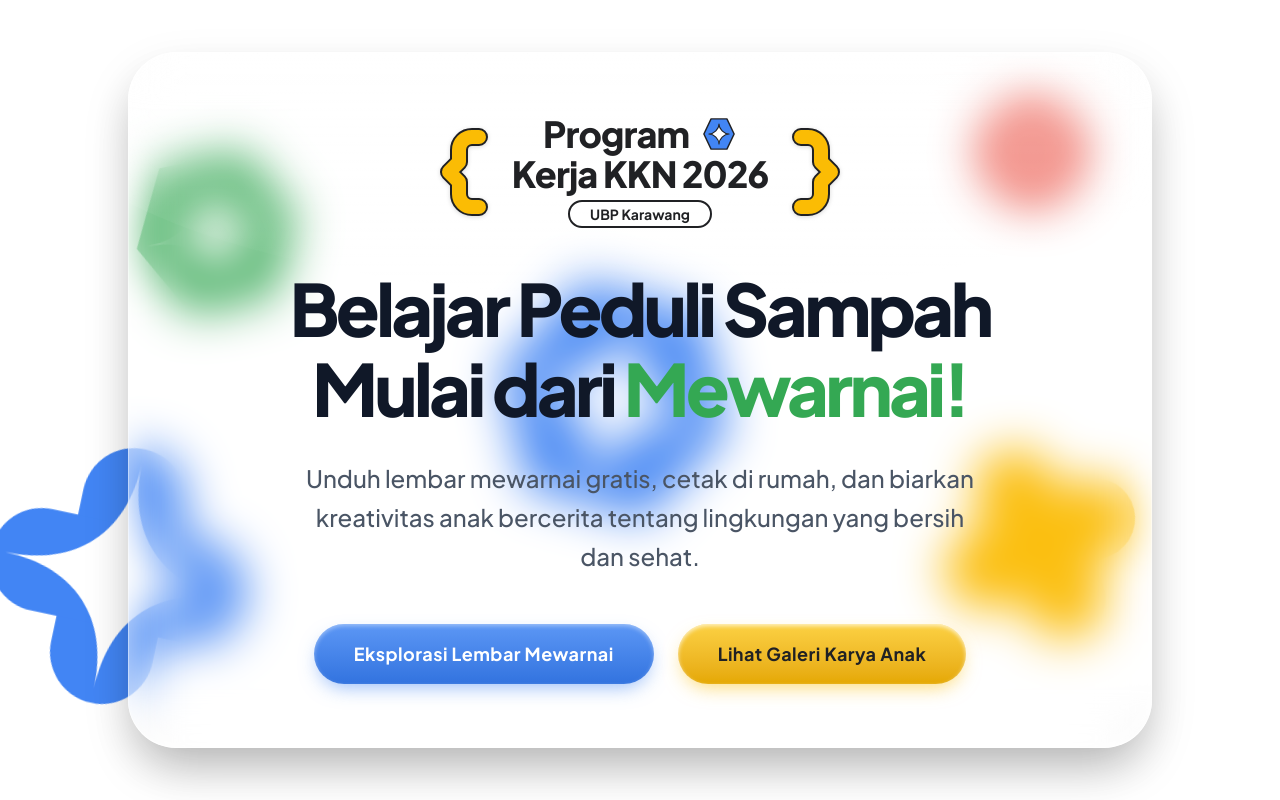
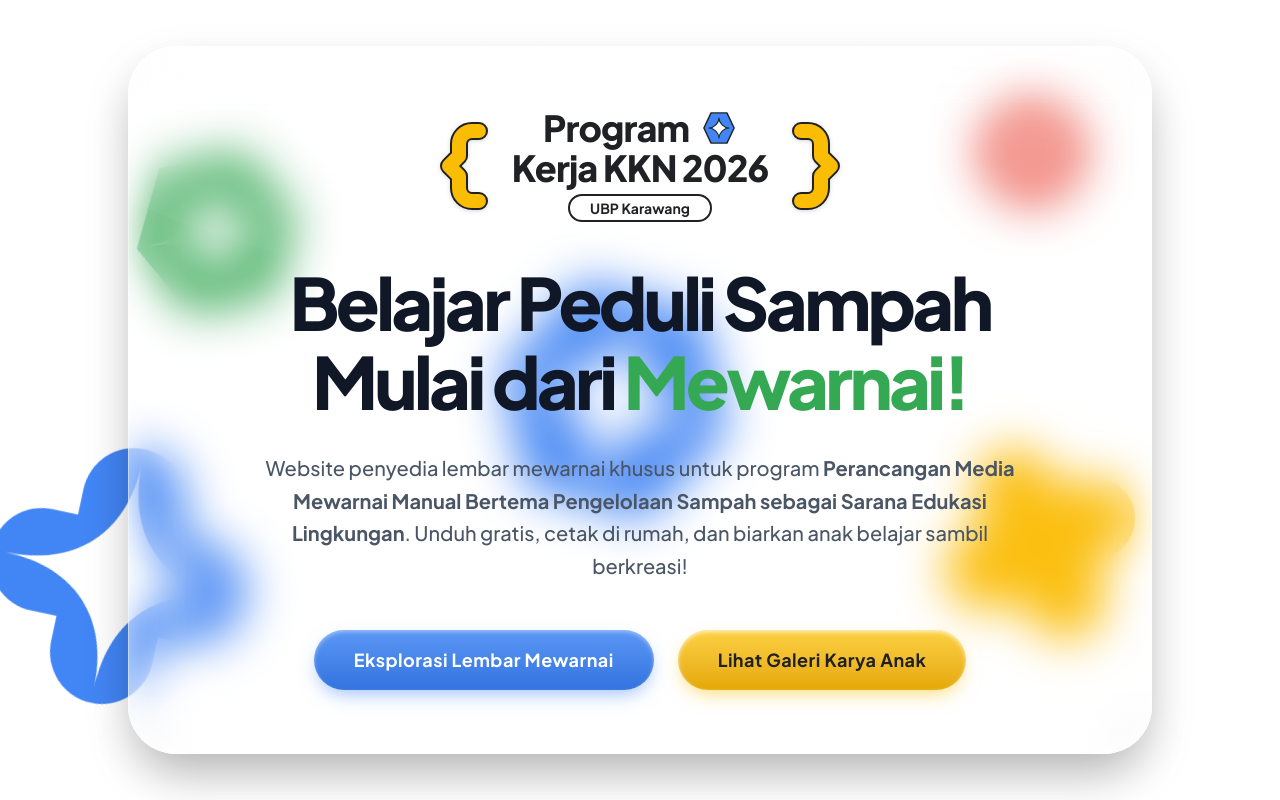
Before and after one commit to iqbalgsr46/Web-Proker-KKN-UBP-2026, a Next.js app: page / in a window 1280 px wide. Built offline with nearby package versions, Linux system fonts and the light colour scheme.

Commit message:
content: update website titles and descriptions to include official KKN project title and purpose

```diff
--- a/src/app/layout.tsx
+++ b/src/app/layout.tsx
@@ -8,8 +8,8 @@ const plusJakarta = Plus_Jakarta_Sans({
 });
 
 export const metadata: Metadata = {
-  title: "EduColoring | Media Edukasi Lingkungan",
-  description: "Platform media mewarnai edukatif bertema pengelolaan sampah untuk anak-anak.",
+  title: "EduColoring | Perancangan Media Mewarnai Manual Bertema Pengelolaan Sampah",
+  description: "Platform penyedia lembar mewarnai manual bertema pengelolaan sampah sebagai sarana edukasi lingkungan untuk anak-anak.",
 };
 
 import { Navbar } from "@/components/shared/Navbar";
--- a/src/app/page.tsx
+++ b/src/app/page.tsx
@@ -78,8 +78,8 @@ export default function Home() {
           Mulai dari <span className="text-google-green">Mewarnai!</span>
         </h1>
 
-        <p className="text-lg md:text-2xl text-gray-600 font-medium mb-12 max-w-2xl leading-relaxed text-center">
-          Unduh lembar mewarnai gratis, cetak di rumah, dan biarkan kreativitas anak bercerita tentang lingkungan yang bersih dan sehat.
+        <p className="text-lg md:text-xl text-gray-600 font-medium mb-12 max-w-3xl leading-relaxed text-center">
+          Website penyedia lembar mewarnai khusus untuk program <strong>Perancangan Media Mewarnai Manual Bertema Pengelolaan Sampah sebagai Sarana Edukasi Lingkungan</strong>. Unduh gratis, cetak di rumah, dan biarkan anak belajar sambil berkreasi!
         </p>
 
           <div className="flex flex-wrap items-center justify-center gap-6">
--- a/src/app/tentang/page.tsx
+++ b/src/app/tentang/page.tsx
@@ -326,7 +326,7 @@ export default function TentangPage() {
                   </div>
 
                   <p className="text-base sm:text-lg leading-relaxed text-justify">
-                    Kami adalah kelompok mahasiswa Kuliah Kerja Nyata (KKN) Universitas Buana Perjuangan Karawang tahun 2026. Melalui program <strong>EduColoring</strong>, kami berinovasi untuk membawa perubahan positif bagi masyarakat desa.
+                    Kami adalah kelompok mahasiswa Kuliah Kerja Nyata (KKN) Universitas Buana Perjuangan Karawang tahun 2026. Website ini merupakan luaran dari program utama kami yang berjudul <strong>"Perancangan Media Mewarnai Manual Bertema Pengelolaan Sampah sebagai Sarana Edukasi Lingkungan"</strong>. Melalui <i>platform</i> penyedia lembar mewarnai ini, kami berinovasi untuk membawa perubahan positif bagi masyarakat desa.
                   </p>
                   <div className="bg-google-blue/10 p-4 rounded-2xl border border-google-blue/20">
                     <h4 className="font-bold text-google-blue mb-2">Visi Kami</h4>
```
